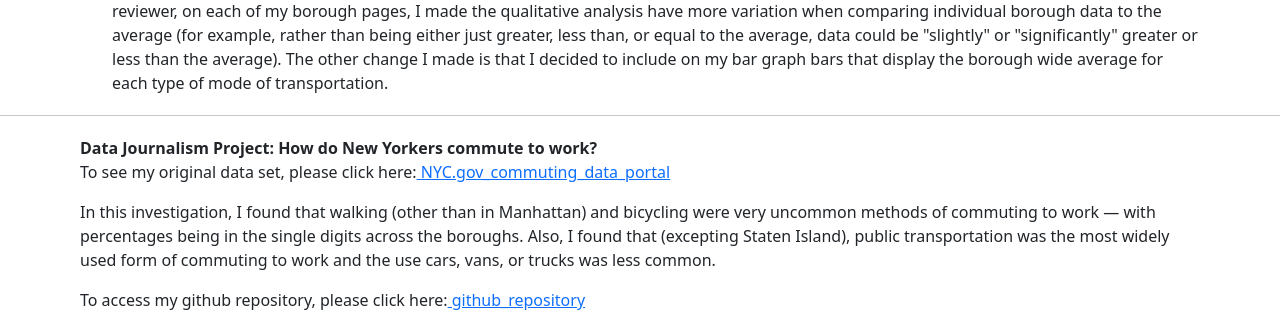
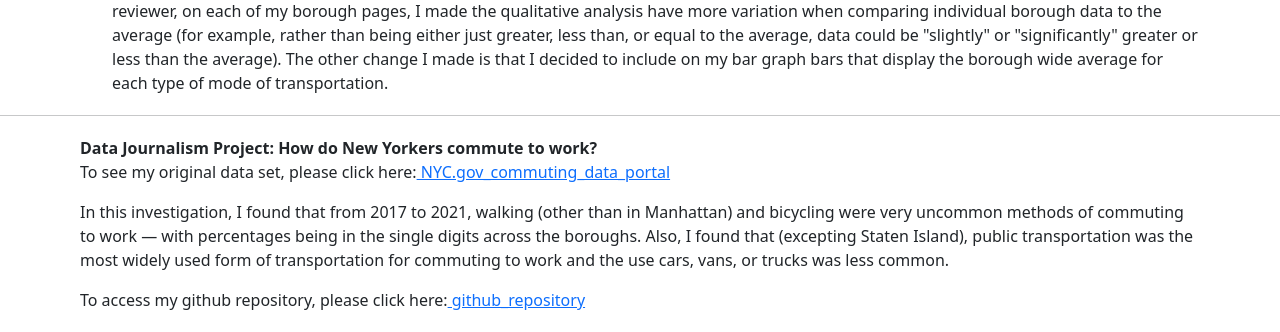
Before and after one commit to eleifer24/Data_journalism, a Flask app: page / in a window 1280 px wide. Shown: the part 1804-2136 px from the top of the page. Run offline with Flask 3, Linux system fonts and the light colour scheme.

Commit message:
dates_added

```diff
--- a/templates/footer.html
+++ b/templates/footer.html
@@ -4,10 +4,10 @@
         <strong > Data Journalism Project: How do New Yorkers commute to work?</strong>
         <p>To see my original data set, please click here:<a href="https://a816-dohbesp.nyc.gov/IndicatorPublic/data-explorer/walking-driving-and-cycling/?id=2415#display=summary">
             NYC.gov_commuting_data_portal</a></p>
-        <p>In this investigation, I found that walking (other than in Manhattan) and bicycling were very
+        <p>In this investigation, I found that from 2017 to 2021, walking (other than in Manhattan) and bicycling were very
              uncommon methods of commuting to work — with percentages being in the single digits
               across the boroughs. Also, I found that (excepting Staten Island), public
-               transportation was the most widely used form of commuting to work and the use cars,
+               transportation was the most widely used form of transportation for commuting to work and the use cars,
                 vans, or trucks was less common.    </p>
         <p>To access my github repository, please click here:<a href="https://github.com/eleifer24/Data_journalism.git">
                     github_repository</a></p>
--- a/templates/navbar.html
+++ b/templates/navbar.html
@@ -11,7 +11,7 @@
       <div class="collapse navbar-collapse" id="navbarSupportedContent">
         <ul class="navbar-nav me-auto mb-2 mb-lg-0">
           <li class="nav-item">
-            <a class="nav-link active" aria-current="page" href="/">Home</a>
+            <a class="nav-link active" aria-current="page" href="/">About</a>
           </li>
           <li class="nav-item">
             <a class="nav-link" href="/macro">NYC</a>
```
